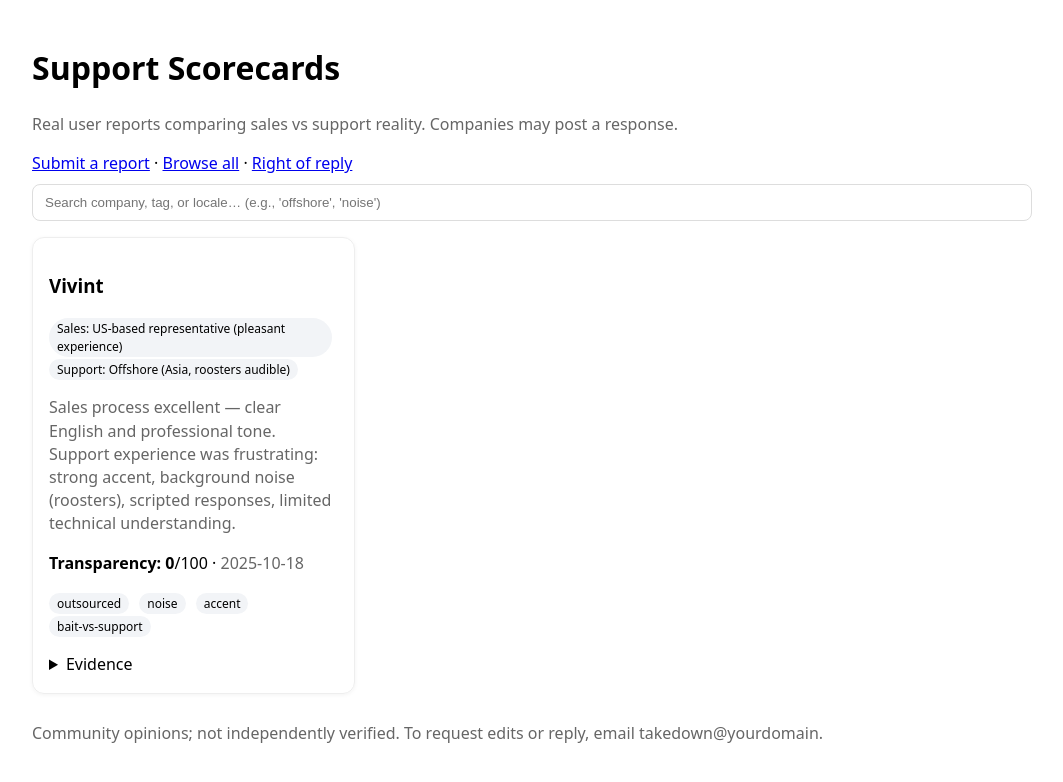
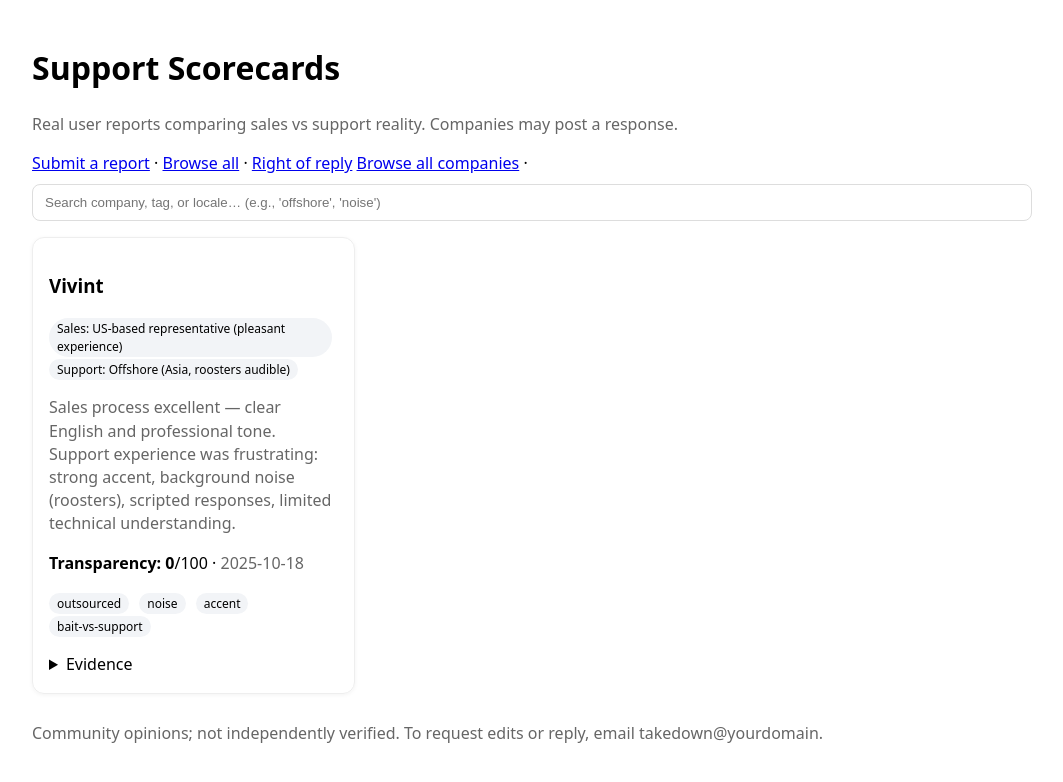
Before and after one commit to ucrayze/nastyservice-site, a plain HTML site: page index.html in a window 1280 px wide. Shown: the whole page, without its empty margins (108-1171 px from the left). Drawn offline with Linux system fonts and the light colour scheme.

Commit message:
new link

```diff
--- a/index.html
+++ b/index.html
@@ -21,6 +21,7 @@
     <p class="muted">Real user reports comparing sales vs support reality. Companies may post a response.</p>
     <nav>
       <a href="submit.html">Submit a report</a> · <a href="companies.html">Browse all</a> · <a href="#" id="about">Right of reply</a>
+      <a href="companies.html">Browse all companies</a> ·
     </nav>
   </header>
 
```
